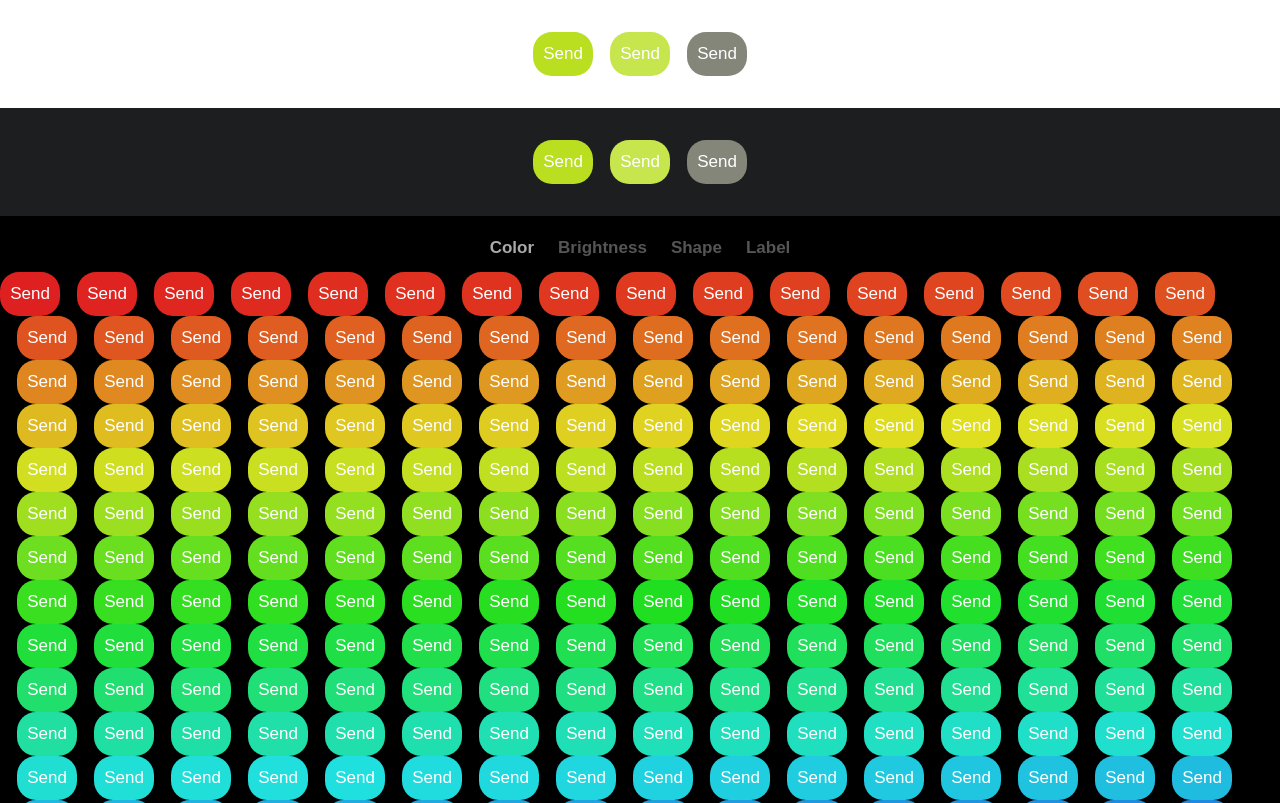
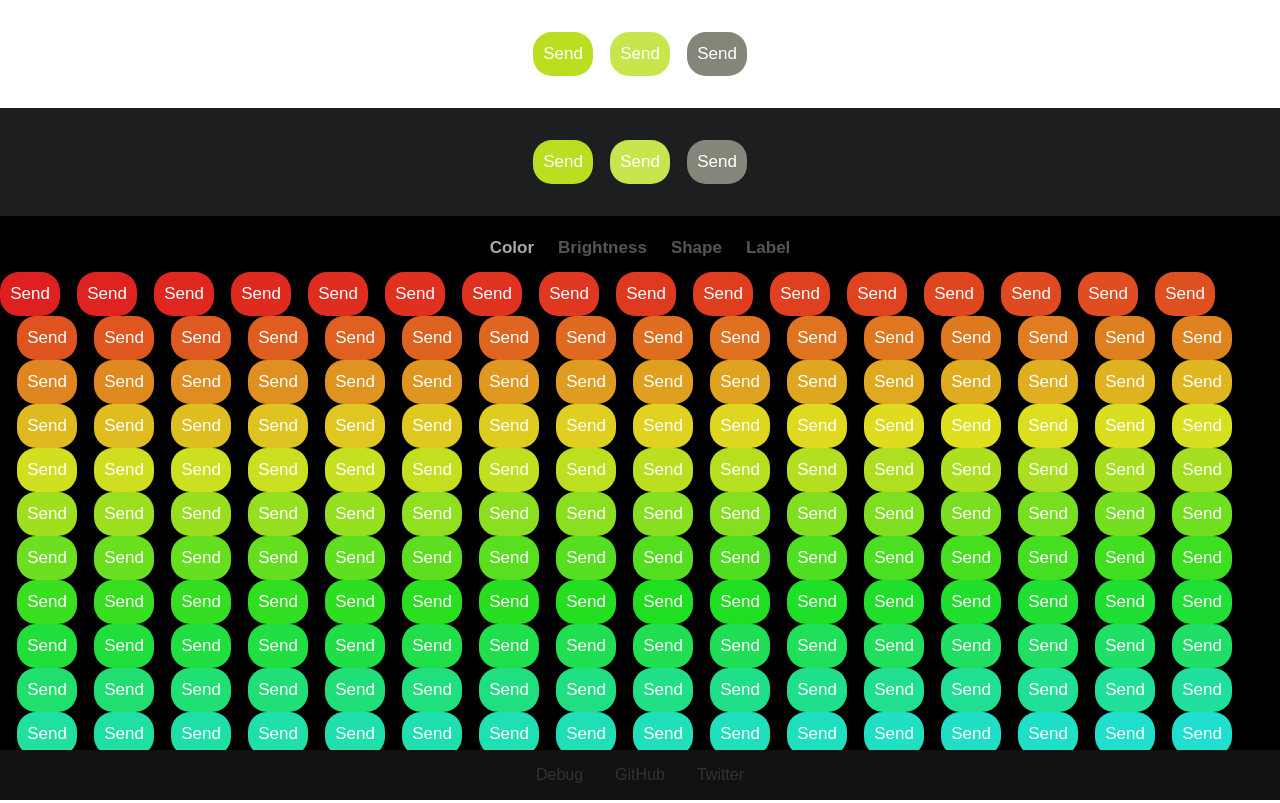
Before and after one commit to andyjakubowski/button-lab, a website: page dist/index.html in a window 1280 px wide. Shown: the top 803 px of the page. Drawn offline with Linux system fonts and the light colour scheme.

Commit message:
Fix scrolling layout in Safari

```diff
--- a/dist/index.html
+++ b/dist/index.html
@@ -47,18 +47,17 @@
           </div>
         </div>
         <div class="adjustments">
+          <div class="adjustments__list-container">
             <ul class="adjustments__list">
               <li class="adjustments__list-item" data-id="hue"><div class="adjustments__button">Color</div></li>
               <li class="adjustments__list-item" data-id="value"><div class="adjustments__button">Brightness</div></li>
               <li class="adjustments__list-item" data-id="borderRadius"><div class="adjustments__button">Shape</div></li>
               <li class="adjustments__list-item" data-id="labelTransform"><div class="adjustments__button">Label</div></li>
             </ul>
+          </div>
           <div class="adjustments__options-container">
 
           </div>
-          <!-- <div class="adjustments__slider-container">
-            <input type="range" min="0" max="2" class="adjustments__slider">
-          </div> -->
         </div>
 
       </div>
--- a/dist/styles.css
+++ b/dist/styles.css
@@ -1,40 +1,40 @@
 body {
   margin: 0;
-  min-height: 100vh;
-  min-height: calc(var(--vh, 1vh) * 100);
+  height: 100vh;
+  height: calc(var(--vh, 1vh) * 100);
 
   display: flex;
   flex-direction: column;
+
+  overflow: hidden;
 
   font-family: sans-serif;
 }
 
 main {
   flex-grow: 1;
+  overflow: hidden;
 
   display: flex;
   flex-direction: column;
 }
 
 .main-content {
+  height: 100%;
+
   flex-grow: 1;
 
   display: flex;
   flex-direction: column;
+
+  overflow: hidden;
 }
 
 .preview {
-  /* flex-grow: 1; */
-
-  /* display: flex;
-  flex-direction: column; */
-
   background-color: gray;
 }
 
 .preview__pane {
-  /* flex-grow: 1; */
-
   padding: 32px 0;
 
   display: flex;
@@ -81,6 +81,10 @@ main {
   padding-top: 8px;
 
   flex-grow: 1;
+
+  display: flex;
+  flex-direction: column;
+  overflow: hidden;
 
   background-color: black;
 }
@@ -130,7 +134,10 @@ main {
 
 .adjustments__options-container {
   display: flex;
+  flex-grow: 1;
   flex-wrap: wrap;
+  align-content: flex-start;
+  overflow: scroll;
 }
 
 .footer {
@@ -156,7 +163,9 @@ main {
 }
 
 .debug-container {
-  position: absolute;
+  position: fixed;
+  top: 0;
+  left: 0;
   pointer-events: none;
 }
 
```
Lines whose indentation alone changed are shown as unchanged.
